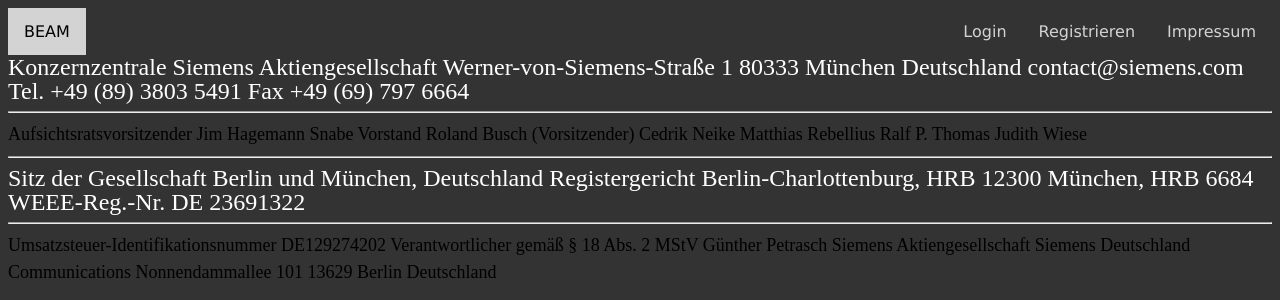
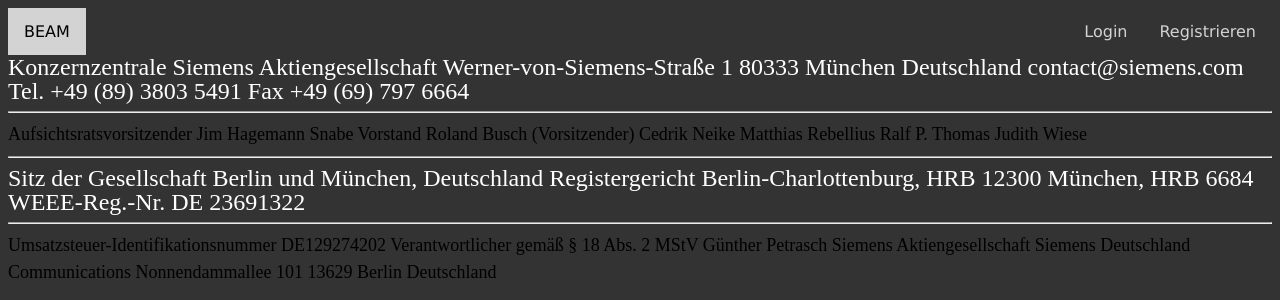
Before and after one commit to MarcSeiler/VideospielShop, a PHP site: page /impressum.php in a window 1280 px wide. Shown: the top 300 px of the page. Run offline with PHP 8.4, Linux system fonts and the light colour scheme.

Commit message:
Update impressum.php

```diff
--- a/impressum.php
+++ b/impressum.php
@@ -10,7 +10,6 @@
         <body>
             <ul>
                 <li style="float:left"><a class="active"href="index.php">BEAM</a></li>
-                <li><a href="impressum.php">Impressum</a></li>
                 <li><a href="register.php">Registrieren</a></li>
                 <li><a href="login.php">Login</a></li>
             </ul>
```
